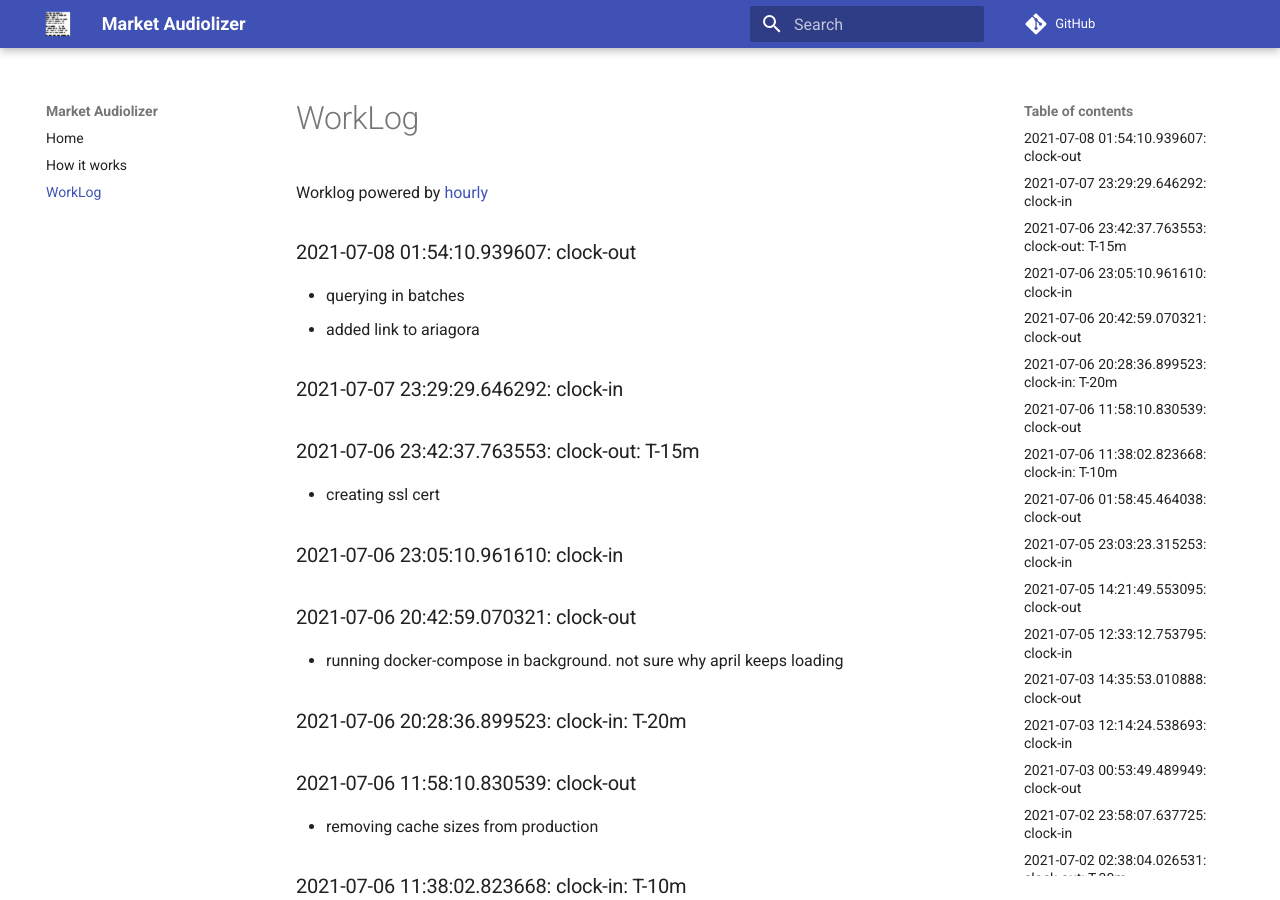
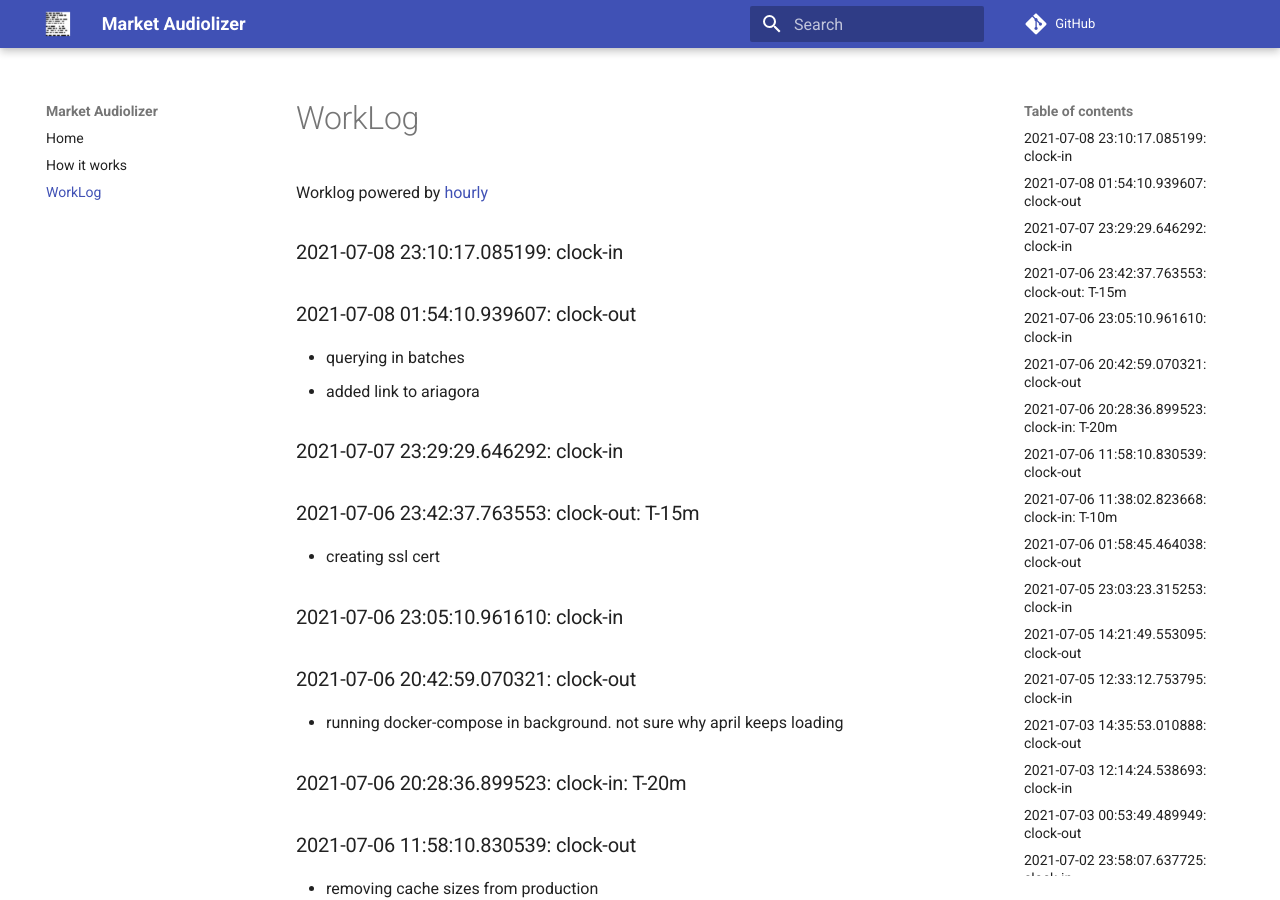
Before and after one commit to asherp/audiolizer, an MkDocs documentation site: the page built from docs/WorkLog.md, in a window 1280 px wide and 900 px high. Built offline with MkDocs 1.6.1 and Material for MkDocs 9.7.7, drawn with Linux system fonts in a browser that asks for light colours; comment, search, counter and statistics services are not loaded.

Commit message:
clock-in

```diff
--- a/WorkLog.md
+++ b/WorkLog.md
@@ -1,3 +1,6 @@
+
+### 2021-07-08 23:10:17.085199: clock-in
+
 ### 2021-07-08 01:54:10.939607: clock-out
 
 * querying in batches
```
